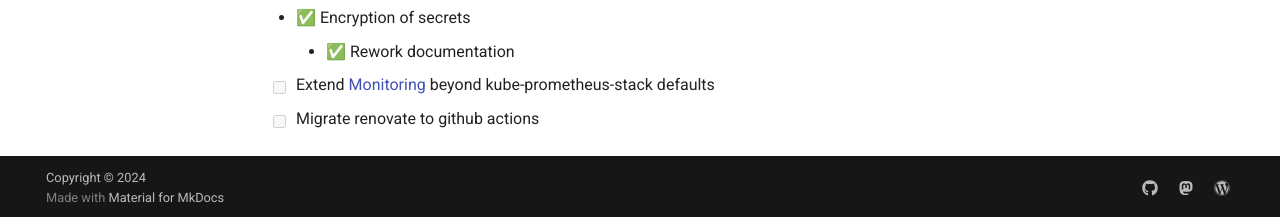
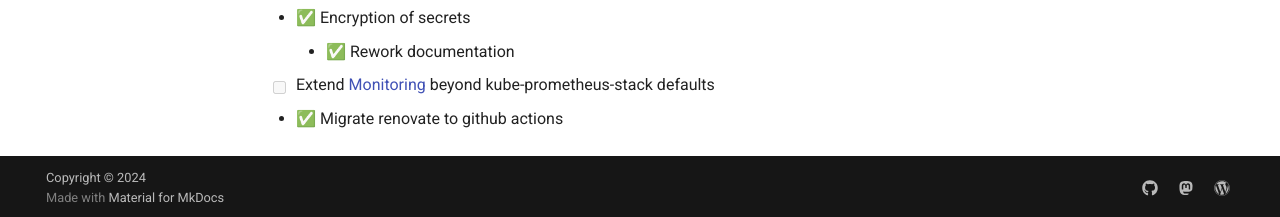
Before and after one commit to madic-creates/k3s-git-ops, an MkDocs documentation site: the page built from docs/index.md, in a window 1280 px wide and 900 px high, scrolled down 623 px. Shown: the part 680-897 px from the top of the window. Built offline with MkDocs 1.6.1 and Material for MkDocs 9.7.7, drawn with Linux system fonts in a browser that asks for light colours; plug-ins that fetch from the network failed and are left out; comment, search, counter and statistics services are not loaded.

Commit message:
Docs: Update

```diff
--- a/docs/index.md
+++ b/docs/index.md
@@ -45,4 +45,4 @@ Excerpt of features this cluster provides:
 - ✅ Encryption of secrets
     * ✅ Rework documentation
 - [ ] Extend [Monitoring](monitoring.md) beyond kube-prometheus-stack defaults
-- [ ] Migrate renovate to github actions
+- ✅ Migrate renovate to github actions
```
